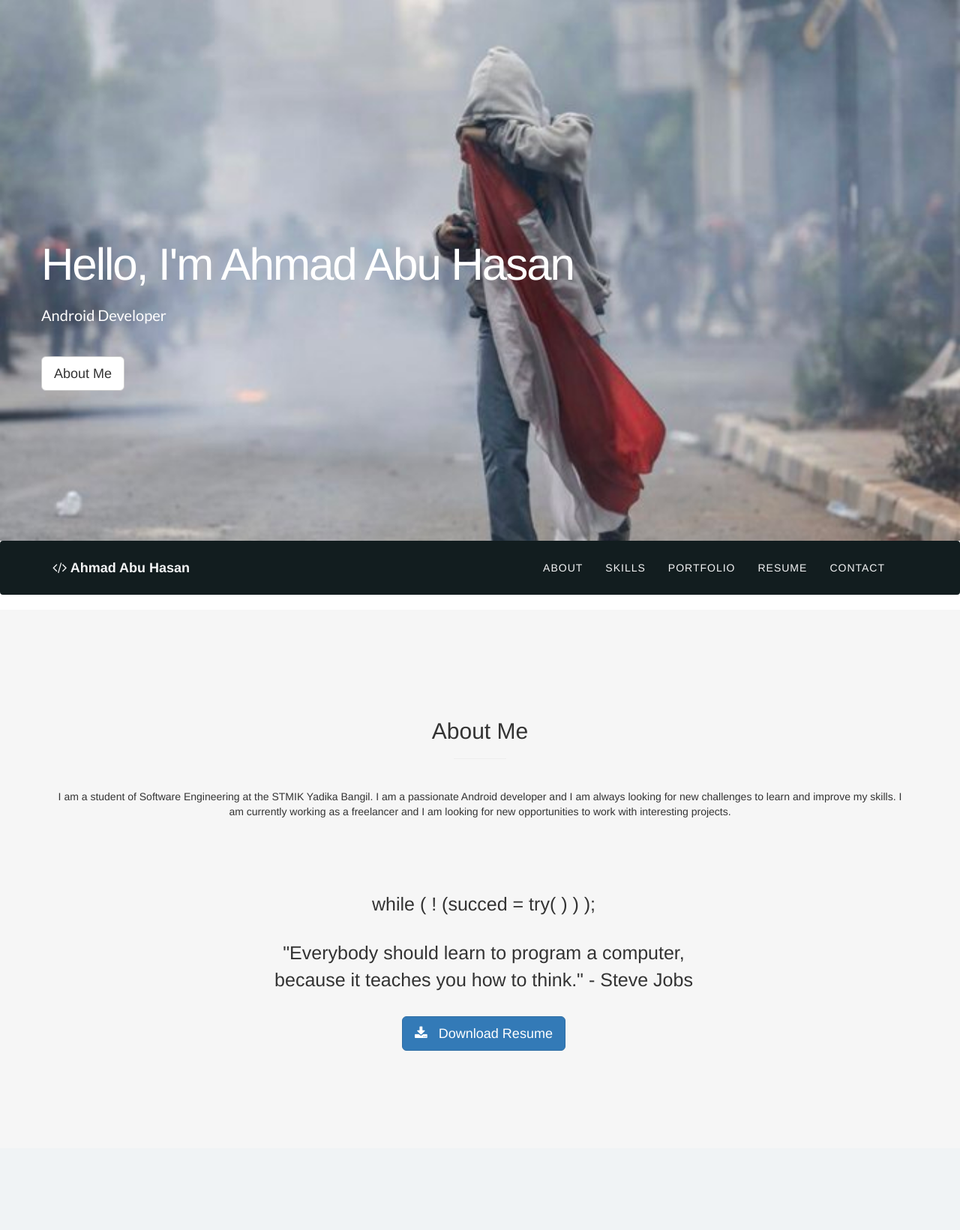
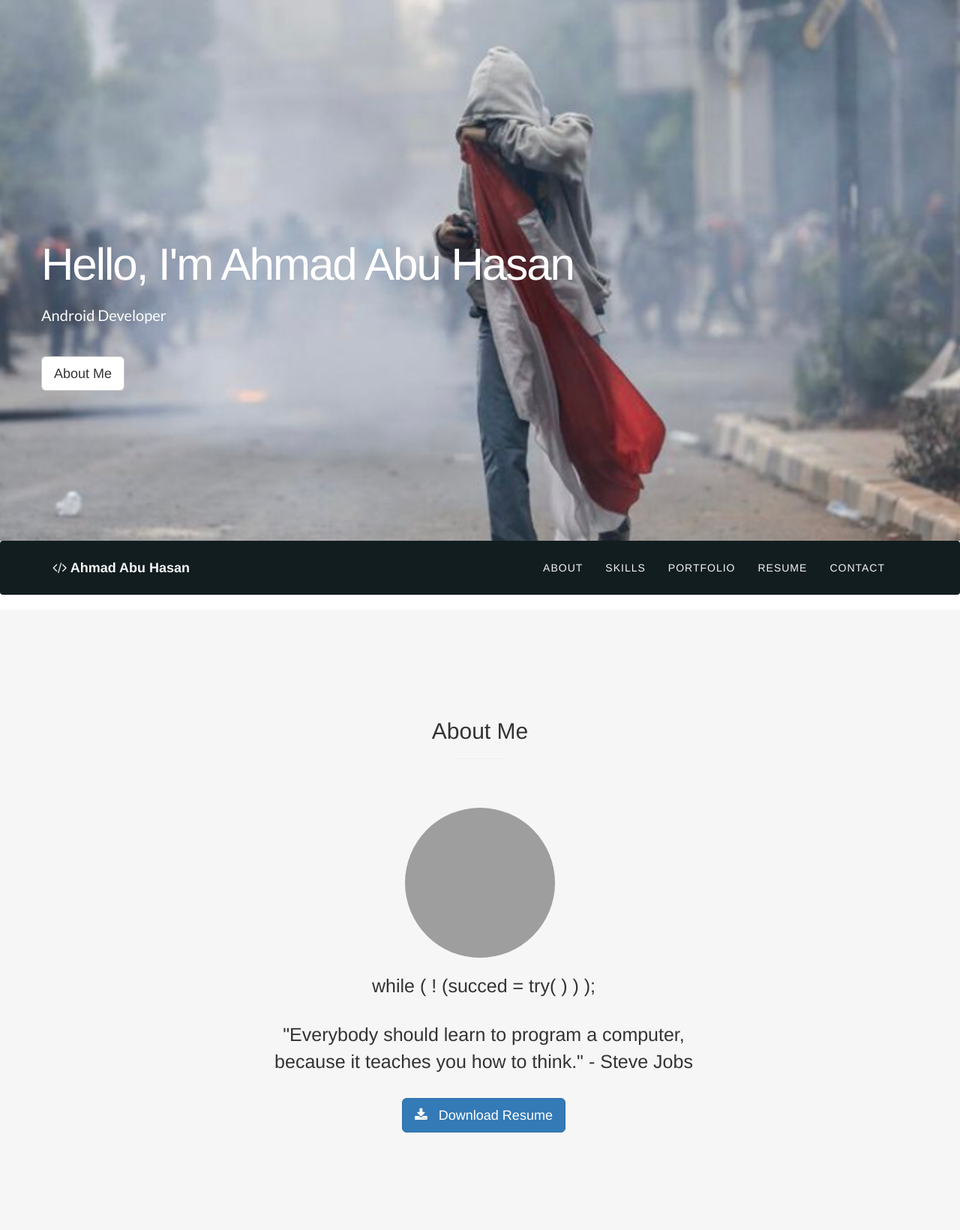
Before and after one commit to eby8zevin/ahmadabuhasan, a PHP site: page / in a window 1280 px wide. Shown: the whole page at 75% size. Before the commit the page ends 1401 px from the top, so only its background shows below. Run offline with PHP 8.4, Linux system fonts and the light colour scheme; grey boxes are pictures that could not be loaded.

Commit message:
Update index.php

```diff
--- a/index.php
+++ b/index.php
@@ -92,11 +92,9 @@
             <div class="section-title text-center center">
                 <h2>About Me</h2>
                 <hr>
-                <div class="clearfix"></div>
-                <p>I am a student of Software Engineering at the STMIK Yadika Bangil. I am a passionate Android developer and I am always looking for new challenges to learn and improve my skills. I am currently working as a freelancer and I am looking for new opportunities to work with interesting projects.</p>
-            </div>
+                </div>
             <div class="row">
-                <div class="col-md-12 text-center"<img src="./assets/img/person.jpg" alt="Ahmad Abu Hasan" class="img-responsive"></div>
+                <div class="col-md-12 text-center"><img src="./assets/img/person.jpg" alt="Ahmad Abu Hasan" class="img-responsive"></div>
                 <div class="col-md-8 col-md-offset-2">
                     <div class="about-text">
                         <p style="text-align:center; font-size:25px;">while ( ! (succed = try( ) ) );</p>
```
